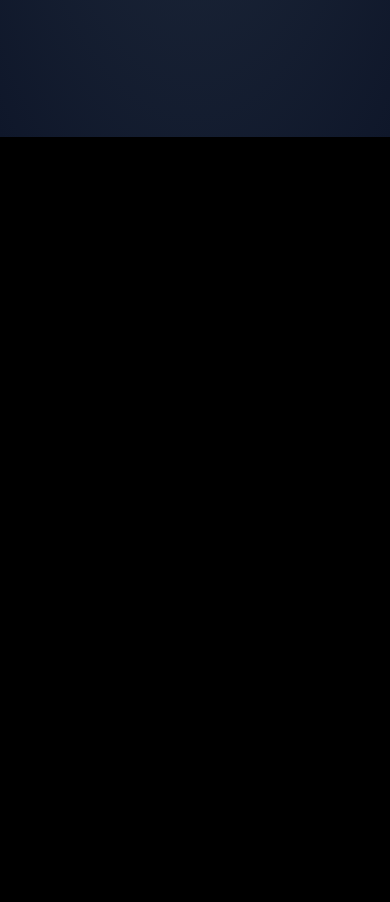
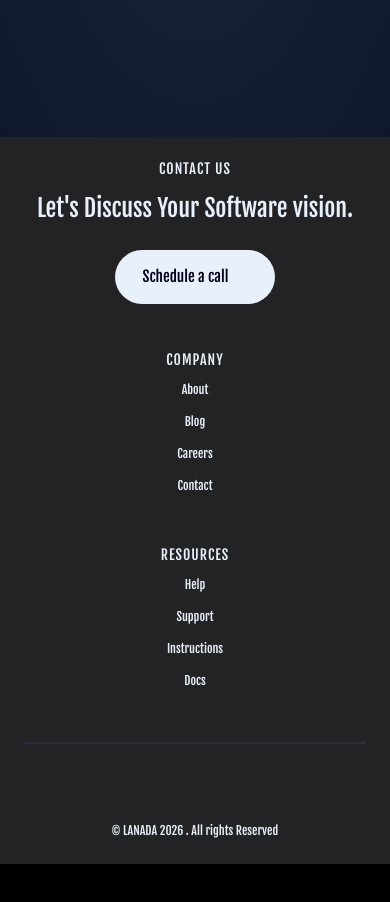
Before and after one commit to Abdoab49/ecommerce-frontend, a React (Create React App) app: page /admin in a window 390 px wide. Shown: the part 780-1682 px from the top of the page. Before the commit the page ends 997 px from the top, so only its background shows below. Built offline with nearby package versions, Linux system fonts and the light colour scheme; some icons are missing; a web font is replaced by a local one.

Commit message:
Add: Footer to App

```diff
--- a/src/App.js
+++ b/src/App.js
@@ -5,10 +5,11 @@ import { BrowserRouter, Routes, Route } from 'react-router-dom';
 
 /* COMPONENTS */
 import Navbar from './Components/Navbar/Navbar';
-import MyOrdersButton from './Components/MyOrdersButton/MyOrdersButton';    // ✅ JDID
-import BottomNavBar from './Components/BottomNavBar/BottomNavBar';           // ✅ JDID
+import MyOrdersButton from './Components/MyOrdersButton/MyOrdersButton';
+import BottomNavBar from './Components/BottomNavBar/BottomNavBar';
 import NotificationBell from './Components/NotificationBell/NotificationBell';
 import ScrollToTop from './Components/ScrollToTop/ScrollToTop';
+import Footer from './Components/Footer/Footer'; // ✅ JDID (Footer dyalk)
 
 /* PAGES */
 import Shop from './pages/Shop';
@@ -44,9 +45,12 @@ function App() {
                         <Navbar />
                         <NotificationBell />
 
-                        {/* ✅ MyOrdersButton — Floating f l'imin */}
                         <MyOrdersButton />
 
+                        {/* ✅ Hna drna flex-col bach l'Footer yb9a ltaht */}
+                        <div style={{ display: 'flex', flexDirection: 'column', minHeight: '100vh' }}>
+
+                            <div style={{ flex: 1 }}>
                                 <Routes>
                                     <Route path='/' element={<Shop />} />
                                     <Route path='/shop' element={<Shop />} />
@@ -65,6 +69,11 @@ function App() {
                                     <Route path='/orders' element={<Orders />} />
                                     <Route path='/admin' element={<Admin />} />
                                 </Routes>
+                            </div>
+
+                            {/* ✅ Footer dyalk (Fixed ltaht) */}
+                            <Footer />
+                        </div>
 
                         {/* ✅ BottomNavBar — Ghir f Mobile */}
                         <BottomNavBar />
--- a/src/Components/Footer/Footer.css
+++ b/src/Components/Footer/Footer.css
@@ -1,79 +1,194 @@
-.footer{
+/* src/Components/Footer/Footer.css */
+@import url("https://fonts.googleapis.com/css2?family=Poppins:ital,wght@0,100;0,200;0,300;0,400;0,500;0,600;0,700;0,800;0,900;1,100;1,200;1,300;1,400;1,500;1,600;1,700;1,800;1,900&display=swap");
+
+.footer-wrapper {
+    background: #232325;
+    color: #e8f0fb;
+    font-family: "Poppins", sans-serif;
+    padding: 48px;
+    position: relative;
+    width: 100%;
+    margin-top: auto; /* ✅ باش يلصق فـ التحت */
+}
+
+/* ✅ Ila bghiti ykoun Fixed (bhala CodePen l'asli), hayed l'comment mn had l'kode w dir l'classe f JSX */
+/*
+.footer-wrapper {
+    position: fixed;
+    left: 48px;
+    bottom: 58px;
+    right: 48px;
+    border-radius: 16px;
+    background: rgb(0 0 0 / 30%);
+    backdrop-filter: blur(20px);
+    z-index: 100;
+}
+*/
+
+.footer-wrapper :root {
+    --color-primary: #908dcb;
+}
+
+* {
+    box-sizing: border-box;
+}
+
+.footer-wrapper .top,
+.footer-wrapper .bottom {
+    display: flex;
+    gap: 48px;
+}
+
+.footer-wrapper .top {
+    margin-bottom: 24px;
+}
+
+.footer-wrapper .bottom {
+    padding: 32px 0 0;
+    align-items: center;
+    border-top: 2px solid #2e2d42;
+    gap: 24px;
+}
+
+.footer-wrapper .top:is(.left, .right) {
+    flex: 1 1 50%;
+}
+
+.footer-wrapper .bottom .left {
+    flex: 1 1 auto;
+}
+
+.footer-wrapper h2 {
+    margin: 0 0 12px;
+    font-size: 14px;
+    text-transform: uppercase;
+    letter-spacing: 1px;
+    font-weight: 400;
+}
+
+.footer-wrapper h2,
+.footer-wrapper p {
+    color: var(--color-primary);
+}
+
+.footer-wrapper p {
+    margin: 0;
+}
+
+.footer-wrapper blockquote {
+    padding: 0 24px 0 0;
+    margin: 0 0 24px;
+    font-size: 24px;
+}
+
+.footer-wrapper button {
+    background: #e8f0fb;
+    color: #000017;
+    display: inline-flex;
+    gap: 8px;
+    align-items: center;
+    border: 0;
+    border-radius: 40px;
+    padding: 12px 24px 12px 28px;
+    font-size: 15px;
+    font-weight: 500;
+    cursor: pointer;
+    font-family: inherit;
+    transition: background 0.3s;
+}
+
+.footer-wrapper button:hover {
+    background: #fff;
+}
+
+.footer-wrapper button .symbols {
+    font-size: 20px;
+}
+
+.footer-wrapper .links {
+    display: flex;
+    gap: 48px;
+    padding-right: 48px;
+}
+
+.footer-wrapper ul {
+    list-style: none;
+    padding: 0;
+    display: grid;
+    margin: 0;
+    flex: 1 1 50%;
+}
+
+.footer-wrapper ul li {
     display: flex;
     flex-direction: column;
-    justify-content: center;
-    align-items: center;
-    gap: 50px;
+    margin: 0 0 14px;
 }
-.footer-logo{
+
+.footer-wrapper ul li a {
+    text-decoration: none;
+    color: #e8f0fb;
+    margin: 0 0 14px;
+    transition: color 0.3s;
+}
+
+.footer-wrapper ul li a:hover {
+    color: var(--color-primary);
+}
+
+.footer-wrapper .socials {
     display: flex;
-    align-items: center;
-    gap: 20px;
+    justify-content: flex-end;
+    gap: 16px;
+    font-size: 20px;
+    color: #e8f0fb;
 }
-.footer-logo p{
-    color: #383838;
-    font-size: 46px;
-    font-weight: 700;
+
+.footer-wrapper .socials i {
+    cursor: pointer;
+    transition: color 0.3s;
 }
-.footer-links{
-    display: flex;
-    list-style: none;
-    gap: 50px;
-    color: #252525;
-    font-size: 20px;
+
+.footer-wrapper .socials i:hover {
+    color: var(--color-primary);
 }
-.footer-links li{
-    cursor: pointer;
-}
-.footer-social-icon{
-    display: flex;
-    gap: 20px;
-}
-.footer-social-icontainer{
-    padding: 10px;
-    padding-bottom: 6px;
-    background: #fbfbfb;
-    border: 1px solid #ebebeb;
-}
-.footer-copyright{
-    display: flex;
-    flex-direction: column;
-    align-items: center;
-    gap: 30px;
-    width: 100%;
-    margin-bottom: 30px;
-    color: #1a1a1a;
-    font-size: 20px;
-}
-.footer-copyright hr{
-    width: 80%;
-    border: none;
-    border-radius: 10px;
-    height: 3px;
-    background-color: #c7c7c7;
-}
-@media(max-width:800px){
-    .footer{
-        gap: 20px;
+
+/* ✅ Responsive */
+@media (max-width: 734px) {
+    .footer-wrapper {
+        padding: 24px;
     }
-    .footer-logo{
-        gap: 10px;
-        align-items: end;
+    .footer-wrapper .top {
+        flex-direction: column;
     }
-    .footer-logo img{
-        width: 40px;
+    .footer-wrapper blockquote {
+        padding-right: 0;
     }
-    .footer-logo p{
-        font-size: 25px;
-    }
-    .footer-links{
-        font-size: 14px;
-        gap: 10px;
-    }
-    .footer-social-icon img{
-        width: 22px;
-    }
-    .footer-copyright{
-        font-size: 13px;
+    .footer-wrapper .links {
+        padding-right: 0;
     }
 }
+
+@media (max-width: 440px) {
+    .footer-wrapper .bottom {
+        flex-direction: column-reverse;
+        gap: 16px;
+    }
+    .footer-wrapper .links {
+        padding-left: 24px;
+        padding-right: 24px;
+        text-align: center;
+        flex-direction: column;
+        gap: 24px;
+    }
+    .footer-wrapper .top .left {
+        text-align: center;
+    }
+    .footer-wrapper blockquote {
+        padding-left: 0;
+        padding-right: 0;
+    }
+    .footer-wrapper .socials {
+        justify-content: center;
+    }
+}
--- a/src/Components/Footer/Footer.jsx
+++ b/src/Components/Footer/Footer.jsx
@@ -1,40 +1,60 @@
-import React from 'react'
-import './Footer.css'
-import footer_logo from '../Assets/logo_big.png'
-import instagram_icon from '../Assets/instagram_icon.png'
-import pintester_icon from '../Assets/pintester_icon.png'
-import whatsapp_icon from '../Assets/whatsapp_icon.png'
+// src/Components/Footer/Footer.jsx
+import React from 'react';
+import { useNavigate } from 'react-router-dom';
+import './Footer.css';
+
 const Footer = () => {
+  const navigate = useNavigate();
+
   return (
-    <div className='footer'>
-      <div className="footer-logo">
-        <img src={footer_logo} alt="" />
-        <p>SHOPPER</p>
-      </div>
-      <ul className="footer-links">
-        <li>Company</li>
-        <li>Products</li>
-        <li>Offices</li>
-        <li>About</li>
-        <li>Contact</li>
-      </ul>
-      <div className="footer-social-icon">
-        <div className="footer-icons-container">
-            <img src={instagram_icon}alt="" />
+    <footer className="footer-wrapper">
+      <div className="top">
+        <div className="left">
+          <h2>Contact Us</h2>
+          <blockquote>Let's Discuss Your Software vision.</blockquote>
+          <button onClick={() => navigate('/contact')}>
+            Schedule a call
+            <span className="symbols">
+              <i className="fa-solid fa-arrow-right"></i>
+            </span>
+          </button>
         </div>
-        <div className="footer-icons-container">
-            <img src={pintester_icon}alt="" />
-        </div>
-        <div className="footer-icons-container">
-            <img src={whatsapp_icon}alt="" />
+
+        <div className="right links">
+          <ul>
+            <li>
+              <h2>Company</h2>
+              <a href="#">About</a>
+              <a href="#">Blog</a>
+              <a href="#">Careers</a>
+              <a href="#">Contact</a>
+            </li>
+          </ul>
+          <ul>
+            <li>
+              <h2>Resources</h2>
+              <a href="#">Help</a>
+              <a href="#">Support</a>
+              <a href="#">Instructions</a>
+              <a href="#">Docs</a>
+            </li>
+          </ul>
         </div>
       </div>
-      <div className="footer-copyright">
-        <hr />
-        <p>Copyright @ 2023 =All Right Reserved.</p>
+
+      <div className="bottom">
+        <div className="left">
+          <p>&copy; LANADA 2026 . All rights Reserved</p>
+        </div>
+        <div className="right socials">
+          <i className="fa-brands fa-facebook"></i>
+          <i className="fa-brands fa-twitter"></i>
+          <i className="fa-brands fa-discord"></i>
+          <i className="fa-brands fa-linkedin"></i>
+        </div>
       </div>
-    </div>
-  )
-}
+    </footer>
+  );
+};
 
-export default Footer
+export default Footer;
```
Lines whose indentation alone changed are shown as unchanged.
